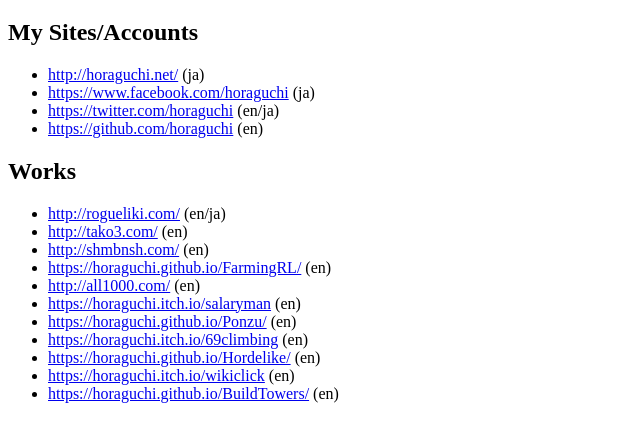
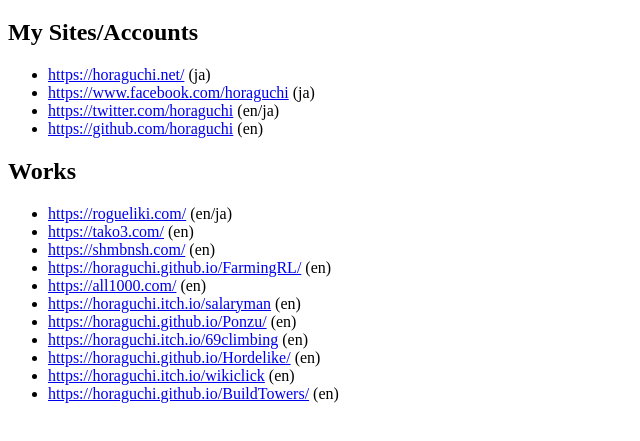
Before and after one commit to horaguchi/horaguchi.github.io, a plain HTML site: page index.html in a window 1280 px wide. Shown: the part 61-502 px from the top of the page, without its empty margins (0-640 px from the left). Drawn offline with Linux system fonts and the light colour scheme.

Commit message:
Update index.html
Change http -> https

```diff
--- a/index.html
+++ b/index.html
@@ -10,7 +10,7 @@
 <h2>My Sites/Accounts</h2>
 
 <ul>
-<li><a href="http://horaguchi.net/">http://horaguchi.net/</a> (ja)</li>
+<li><a href="https://horaguchi.net/">https://horaguchi.net/</a> (ja)</li>
 <li><a href="https://www.facebook.com/horaguchi">https://www.facebook.com/horaguchi</a> (ja)</li>
 <li><a href="https://twitter.com/horaguchi">https://twitter.com/horaguchi</a> (en/ja)</li>
 <li><a href="https://github.com/horaguchi">https://github.com/horaguchi</a> (en)</li>
@@ -19,17 +19,17 @@
 <h2>Works</h2>
 
 <ul>
-<li><a href="http://rogueliki.com/">http://rogueliki.com/</a> (en/ja)</li>
-<li><a href="http://tako3.com/">http://tako3.com/</a> (en)</li>
-<li><a href="http://shmbnsh.com/">http://shmbnsh.com/</a> (en)</li>
-<li><a href="https://horaguchi.github.io/FarmingRL/">https://horaguchi.github.io/FarmingRL/</a> (en)</li>
-<li><a href="http://all1000.com/">http://all1000.com/</a> (en)</li>
+<li><a href="https://rogueliki.com/">https://rogueliki.com/</a> (en/ja)</li>
+<li><a href="https://tako3.com/">https://tako3.com/</a> (en)</li>
+<li><a href="https://shmbnsh.com/">https://shmbnsh.com/</a> (en)</li>
+<li><a href="https://horaguchi.net/FarmingRL/">https://horaguchi.github.io/FarmingRL/</a> (en)</li>
+<li><a href="https://all1000.com/">https://all1000.com/</a> (en)</li>
 <li><a href="https://horaguchi.itch.io/salaryman">https://horaguchi.itch.io/salaryman</a> (en)</li>
-<li><a href="https://horaguchi.github.io/Ponzu/">https://horaguchi.github.io/Ponzu/</a> (en)</li>
+<li><a href="https://horaguchi.net/Ponzu/">https://horaguchi.github.io/Ponzu/</a> (en)</li>
 <li><a href="https://horaguchi.itch.io/69climbing">https://horaguchi.itch.io/69climbing</a> (en)</li>
-<li><a href="https://horaguchi.github.io/Hordelike/">https://horaguchi.github.io/Hordelike/</a> (en)</li>
+<li><a href="https://horaguchi.net/Hordelike/">https://horaguchi.github.io/Hordelike/</a> (en)</li>
 <li><a href="https://horaguchi.itch.io/wikiclick">https://horaguchi.itch.io/wikiclick</a> (en)</li>
-<li><a href="https://horaguchi.github.io/BuildTowers/">https://horaguchi.github.io/BuildTowers/</a> (en)</li>
+<li><a href="https://horaguchi.net/BuildTowers/">https://horaguchi.github.io/BuildTowers/</a> (en)</li>
 </ul>
 
 <!-- Google Tag Manager -->
```
